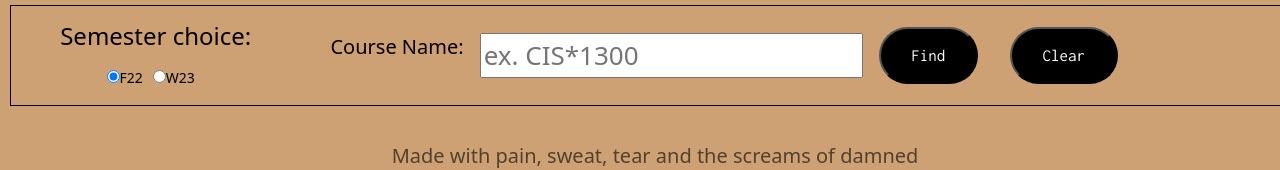
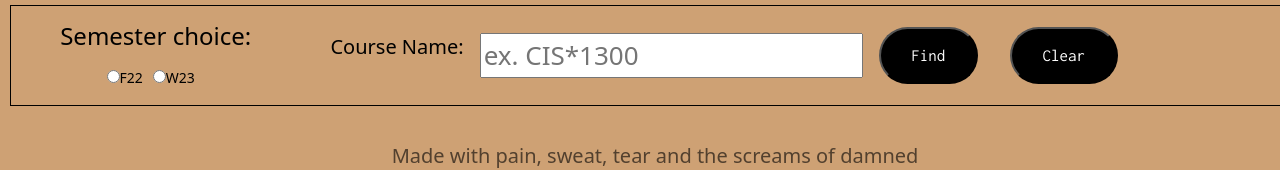
Before and after one commit to irather/Guelph-Scheduler-App, a React (Create React App) app in the folder scheduler-app/: page / in a window 1280 px wide. Shown: the part 540-710 px from the top of the page. Built offline with nearby package versions, Linux system fonts and the light colour scheme; the HTML template or start-up script is replaced by a standard one.

Commit message:
issue-123 complete

```diff
--- a/scheduler-app/src/App.js
+++ b/scheduler-app/src/App.js
@@ -21,6 +21,10 @@ function App() {
   const [isOpen, setIsOpen] = useState(false);
   const [errorCourse, setErrorCourse] = useState([]);
 
+  //set F22 to be default
+  window.onload = () => {
+    document.getElementById("W23").checked = true;
+  }
 
   async function semesterButtonClicked (semester) {
     findSemester(semester);
@@ -353,9 +357,9 @@ function App() {
                 <div className="semester-choice">
                   <fieldset className="fieldset">
                   <legend>Semester choice:</legend>
-                    <input type="radio" id="html" name="fav_language" value="F22" checked="checked" onClick={(e) => semesterButtonClicked(e.target.value)}></input>
+                    <input type="radio" id="F22" name="fav_language" value="F22" onClick={(e) => semesterButtonClicked(e.target.value)}></input>
                         <label for="F22">F22</label>
-                    <input type="radio" id="css" name="fav_language" value="W23" onClick={(e) => semesterButtonClicked(e.target.value)}></input>
+                    <input type="radio" id="W23" name="fav_language" value="W23" onClick={(e) => semesterButtonClicked(e.target.value)}></input>
                         <label for="W23">W23</label>
                   </fieldset>
                 </div>
--- /dev/null
+++ b/scheduler-app/src/components/Popup.js
@@ -0,0 +1,14 @@
+import React from 'react';
+
+const Popup = props => {
+    return (
+        <div className="popup-box">
+            <div className="box">
+                <button className="btn-close" onClick={props.handleClose}></button>
+                {props.content}
+            </div>
+        </div>
+    )
+}
+
+export default Popup;
```
